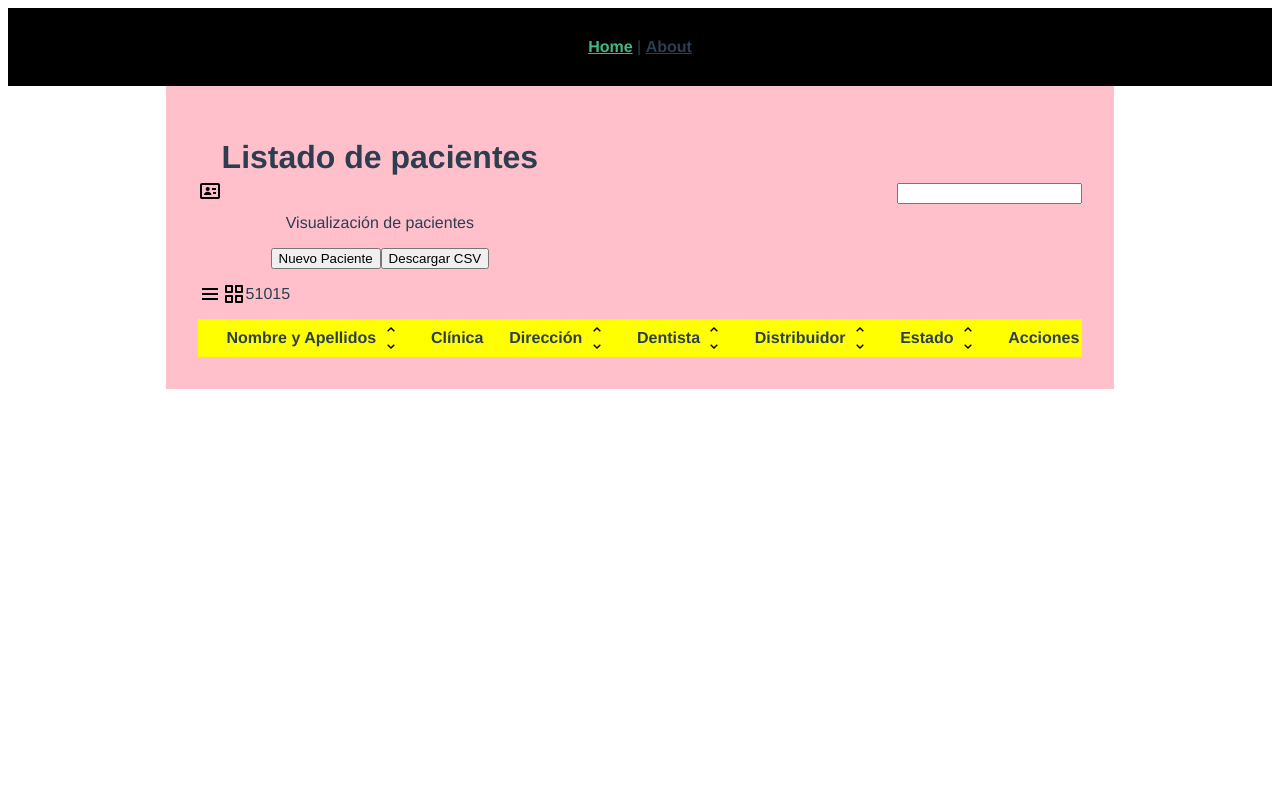
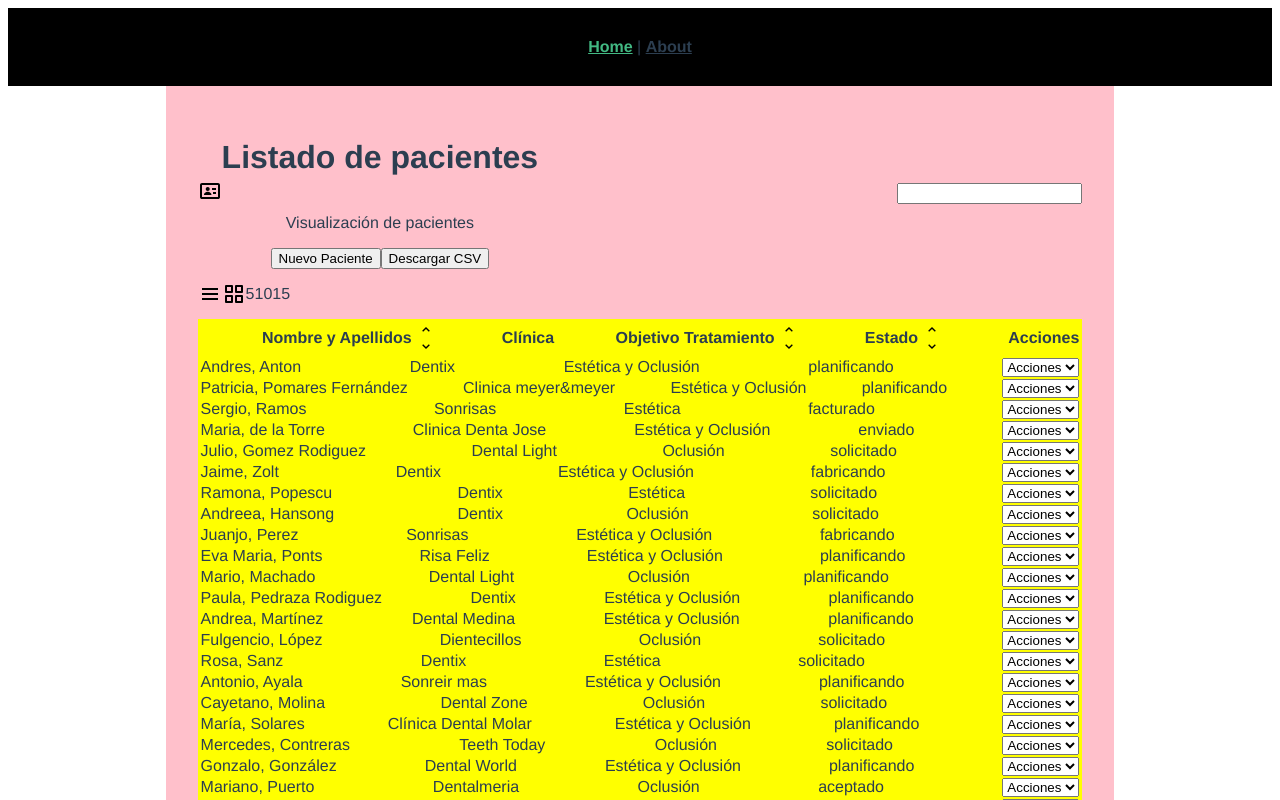
Before and after one commit to Claratj/secret-aligner, a Vue app: page / in a window 1280 px wide. Shown: the top 800 px of the page. Built offline with nearby package versions, Linux system fonts and the light colour scheme.

Commit message:
style(table): basic list structure ok

```diff
--- a/src/views/Home.vue
+++ b/src/views/Home.vue
@@ -39,26 +39,13 @@
             </th>
             <th class="table-title">Clínica</th>
             <th class="table-title">
-              Dirección
+              Objetivo Tratamiento
               <span class="sort-buttons">
                 <img src="@/assets/icons/chevron-up.svg" />
                 <img src="@/assets/icons/chevron-down.svg" />
               </span>
             </th>
-            <th class="table-title">
-              Dentista
-              <span class="sort-buttons">
-                <img src="@/assets/icons/chevron-up.svg" />
-                <img src="@/assets/icons/chevron-down.svg" />
-              </span>
-            </th>
-            <th class="table-title">
-              Distribuidor
-              <span class="sort-buttons">
-                <img src="@/assets/icons/chevron-up.svg" />
-                <img src="@/assets/icons/chevron-down.svg" />
-              </span>
-            </th>
+
             <th class="table-title">
               Estado
               <span class="sort-buttons">
@@ -69,16 +56,50 @@
             <th class="table-title">Acciones</th>
           </tr>
         </thead>
-        <tbody></tbody>
+        <tbody>
+          <tr
+            v-for="(patient, index) in patients"
+            :key="index"
+            class="table-list"
+          >
+            <td>
+              {{ patient.datos_paciente.nombre }},
+              {{ patient.datos_paciente.apellidos }}
+            </td>
+            <td>
+              {{ patient.ficha_dental.clinica }}
+            </td>
+            <td>
+              {{ patient.ficha_dental.objetivo_tratamiento }}
+            </td>
+            <td>
+              {{ patient.ficha_dental.estado }}
+            </td>
+            <td>
+              <select name="" id="">
+                <option>Acciones</option>
+                <option>Editar</option>
+                <option>Finalizar</option>
+                <option>Borrar</option>
+              </select>
+            </td>
+          </tr>
+        </tbody>
       </table>
     </section>
   </div>
 </template>
 
 <script>
+import patients from "@/data/patients.json";
 export default {
   name: "Home",
   components: {},
+  data() {
+    return {
+      patients: patients,
+    };
+  },
 };
 </script>
 
@@ -147,4 +168,8 @@ table tr {
 .sort-buttons img {
   height: 1rem;
 }
+.table-list {
+  display: flex;
+  flex-direction: flex-row;
+}
 </style>
```
